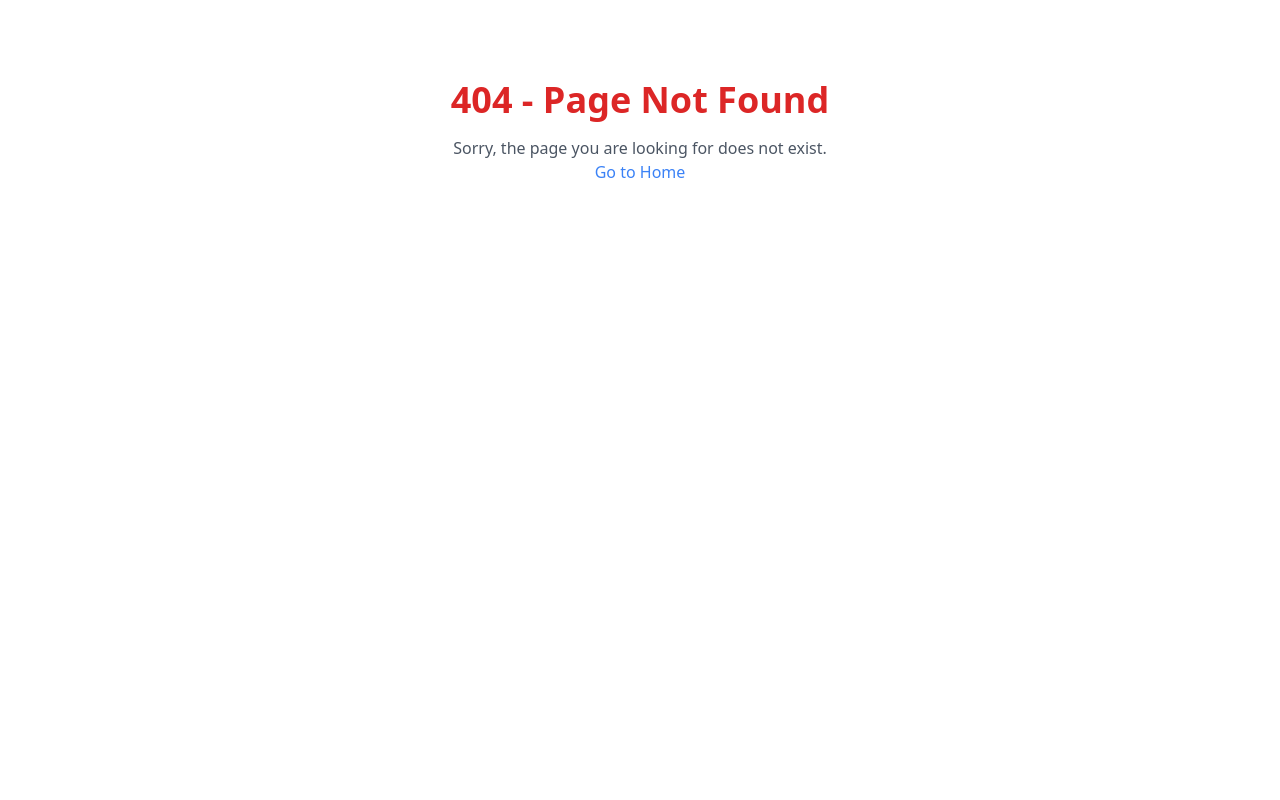
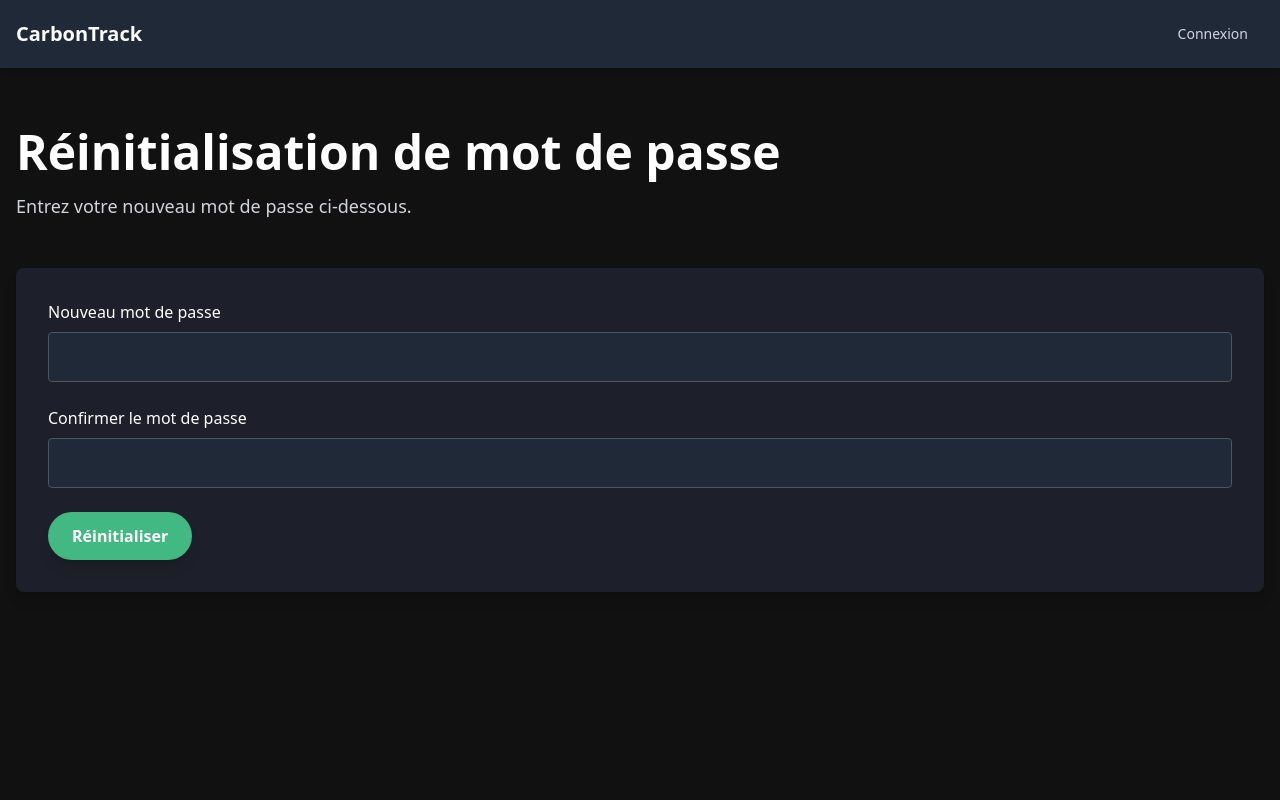
Before and after one commit to Pagiestm/CarbonTrack, a Vue app in the folder Front-CarbonTrack/: page /reset-password in a window 1280 px wide. Before the commit this address had no page. Shown: the top 800 px of the page. Built offline with nearby package versions, Linux system fonts and the light colour scheme.

Commit message:
feat(RequestPasswordReset.vue, ResetPassword.vue): creation of forms to modify the password + form to enter the email and service for the API + environment variable

```diff
--- a/Front-CarbonTrack/src/router/index.js
+++ b/Front-CarbonTrack/src/router/index.js
@@ -17,6 +17,8 @@ import EditProjectPage from '../views/Project/EditProjectPage.vue';
 import CategoriesPage from '../views/Admin/CategoriesPage.vue';
 import CreateCategoryPage from '../views/Admin/CreateCategoryPage.vue';
 import EditCategoryPage from '../views/Admin/EditCategoryPage.vue';
+import RequestPasswordReset from '../views/PasswordReset/RequestPasswordReset.vue';
+import ResetPassword from '../views/PasswordReset/ResetPassword.vue';
 
 const routes = [
     { path: '/', name: 'Home', component: HomePage },
@@ -29,6 +31,13 @@ const routes = [
     { path: '/projects/:id', name: 'ProjectDetailsPage', component: ProjectDetailsPage, props: true },
     { path: '/projects/create', name: 'CreateProjectPage', component: CreateProjectPage, meta: { requiresAuth: true } },
     { path: '/projects/edit/:id', name: 'EditProjectPage', component: EditProjectPage, meta: { requiresAuth: true } },
+    { path: '/password-reset/request', name: 'RequestPasswordReset', component: RequestPasswordReset },
+    {
+        path: '/reset-password',
+        name: 'ResetPassword',
+        component: ResetPassword,
+        props: route => ({ token: route.query.token })
+    },
     {
         path: '/admin', name: 'Admin', component: AdminPage, meta: { requiresAuth: true, requiresAdmin: true }, children: [
             {
--- /dev/null
+++ b/Front-CarbonTrack/src/services/passwordResetService.js
@@ -0,0 +1,25 @@
+import axios from 'axios';
+
+const API_BASE_URL = import.meta.env.VITE_API_BASE_URL;
+
+export const requestPasswordReset = async (email) => {
+    try {
+        const response = await axios.post(`${API_BASE_URL}/password-reset/request-password-reset`, { email });
+        return response.data;
+    } catch (error) {
+        throw new Error(error.response?.data?.error || 'Failed to request password reset');
+    }
+};
+
+export const resetPassword = async (token, newPassword, confirmPassword) => {
+    try {
+        const response = await axios.post(`${API_BASE_URL}/password-reset/reset-password`, {
+            token,
+            newPassword,
+            confirmPassword
+        });
+        return response.data;
+    } catch (error) {
+        throw new Error(error.response?.data?.error || 'Failed to reset password');
+    }
+};
--- a/Front-CarbonTrack/src/views/LoginPage.vue
+++ b/Front-CarbonTrack/src/views/LoginPage.vue
@@ -28,7 +28,7 @@
                 </form>
                 <div class="mt-6 text-center">
                     <p class="text-customGray">Vous n'avez pas de compte ? <a href="/register" class="text-light hover:underline">Inscrivez-vous</a></p>
-                    <p class="text-light mt-2"><a href="/forgot-password" class="text-light hover:underline">Mot de passe oublié ?</a></p>
+                    <p class="text-light mt-2"><a href="/password-reset/request" class="text-light hover:underline">Mot de passe oublié ?</a></p>
                 </div>
             </div>
             <div class="hidden xl:flex xl:items-center xl:justify-center xl:col-span-1">
--- /dev/null
+++ b/Front-CarbonTrack/src/views/PasswordReset/RequestPasswordReset.vue
@@ -0,0 +1,77 @@
+<template>
+    <NavBar />
+    <section class="w-full py-24 lg:py-32 bg-secondary min-h-screen">
+      <div class="container mx-auto px-4">
+        <header class="mb-12 text-center lg:text-left">
+          <h1 class="text-5xl font-bold text-white">Demande de réinitialisation de mot de passe</h1>
+          <p class="text-lg text-gray-300 mt-4">
+            Entrez votre adresse email pour recevoir un lien de réinitialisation de mot de passe.
+          </p>
+        </header>
+        <div v-if="isLoading" class="text-center text-white">
+          Envoi en cours...
+        </div>
+        <div v-else>
+          <form @submit.prevent="handleSubmit" class="bg-primary p-8 rounded-lg shadow-lg">
+            <div class="mb-6">
+              <label for="email" class="block text-white mb-2">Email</label>
+              <input v-model="email" type="email" id="email"
+                class="w-full p-3 rounded bg-gray-800 text-white border border-gray-600 focus:outline-none focus:ring-2 focus:ring-customGreen"/>
+              <FormError :message="errors.email" />
+            </div>
+            <button type="submit" :disabled="isLoading"
+              class="py-3 px-6 bg-customGreen text-white font-semibold rounded-full shadow-lg hover:scale-105 transition-transform duration-300 ease-in-out">
+              <span v-if="isLoading">Envoi...</span>
+              <span v-else>Envoyer</span>
+            </button>
+          </form>
+          <SuccessMessage v-if="showSuccessMessage" :show="showSuccessMessage" :message="successMessage"
+            @close="handleCloseSuccessMessage" />
+          <ErrorMessage v-if="showErrorMessage" :show="showErrorMessage" :message="errorMessage"
+            @close="handleCloseErrorMessage" />
+        </div>
+      </div>
+    </section>
+    <Footer />
+  </template>
+
+  <script setup>
+  import { ref } from 'vue';
+  import NavBar from '../../components/NavBar.vue';
+  import Footer from '../../components/Footer.vue';
+  import FormError from '../../components/Alert/FormError.vue';
+  import SuccessMessage from '../../components/Alert/SuccessMessage.vue';
+  import ErrorMessage from '../../components/Alert/ErrorMessage.vue';
+  import { requestPasswordReset } from '../../services/passwordResetService';
+
+  const email = ref('');
+  const isLoading = ref(false);
+  const errors = ref({});
+  const showSuccessMessage = ref(false);
+  const successMessage = ref('');
+  const showErrorMessage = ref(false);
+  const errorMessage = ref('');
+
+  const handleSubmit = async () => {
+    isLoading.value = true;
+    errors.value = {};
+    try {
+      await requestPasswordReset(email.value);
+      successMessage.value = 'Un lien de réinitialisation de mot de passe a été envoyé à votre adresse email.';
+      showSuccessMessage.value = true;
+    } catch (error) {
+      errorMessage.value = error.message;
+      showErrorMessage.value = true;
+    } finally {
+      isLoading.value = false;
+    }
+  };
+
+  const handleCloseSuccessMessage = () => {
+    showSuccessMessage.value = false;
+  };
+
+  const handleCloseErrorMessage = () => {
+    showErrorMessage.value = false;
+  };
+  </script>
--- /dev/null
+++ b/Front-CarbonTrack/src/views/PasswordReset/ResetPassword.vue
@@ -0,0 +1,89 @@
+<template>
+    <NavBar />
+    <section class="w-full py-24 lg:py-32 bg-secondary min-h-screen">
+        <div class="container mx-auto px-4">
+            <header class="mb-12 text-center lg:text-left">
+                <h1 class="text-5xl font-bold text-white">Réinitialisation de mot de passe</h1>
+                <p class="text-lg text-gray-300 mt-4">
+                    Entrez votre nouveau mot de passe ci-dessous.
+                </p>
+            </header>
+            <div v-if="isLoading" class="text-center text-white">
+                Réinitialisation en cours...
+            </div>
+            <div v-else>
+                <form @submit.prevent="handleSubmit" class="bg-primary p-8 rounded-lg shadow-lg">
+                    <div class="mb-6">
+                        <label for="newPassword" class="block text-white mb-2">Nouveau mot de passe</label>
+                        <input v-model="newPassword" type="password" id="newPassword"
+                            class="w-full p-3 rounded bg-gray-800 text-white border border-gray-600 focus:outline-none focus:ring-2 focus:ring-customGreen" />
+                        <FormError :message="errors.newPassword" />
+                    </div>
+                    <div class="mb-6">
+                        <label for="confirmPassword" class="block text-white mb-2">Confirmer le mot de passe</label>
+                        <input v-model="confirmPassword" type="password" id="confirmPassword"
+                            class="w-full p-3 rounded bg-gray-800 text-white border border-gray-600 focus:outline-none focus:ring-2 focus:ring-customGreen" />
+                        <FormError :message="errors.confirmPassword" />
+                    </div>
+                    <button type="submit" :disabled="isLoading"
+                        class="py-3 px-6 bg-customGreen text-white font-semibold rounded-full shadow-lg hover:scale-105 transition-transform duration-300 ease-in-out">
+                        <span v-if="isLoading">Réinitialisation...</span>
+                        <span v-else>Réinitialiser</span>
+                    </button>
+                </form>
+                <SuccessMessage v-if="showSuccessMessage" :show="showSuccessMessage" :message="successMessage"
+                    @close="handleCloseSuccessMessage" />
+                <ErrorMessage v-if="showErrorMessage" :show="showErrorMessage" :message="errorMessage"
+                    @close="handleCloseErrorMessage" />
+            </div>
+        </div>
+    </section>
+    <Footer />
+</template>
+
+<script setup>
+import { ref } from 'vue';
+import { useRoute } from 'vue-router';
+import NavBar from '../../components/NavBar.vue';
+import Footer from '../../components/Footer.vue';
+import FormError from '../../components/Alert/FormError.vue';
+import SuccessMessage from '../../components/Alert/SuccessMessage.vue';
+import ErrorMessage from '../../components/Alert/ErrorMessage.vue';
+import { resetPassword } from '../../services/passwordResetService';
+
+const route = useRoute();
+const token = route.query.token;
+
+const newPassword = ref('');
+const confirmPassword = ref('');
+const isLoading = ref(false);
+const errors = ref({});
+const showSuccessMessage = ref(false);
+const successMessage = ref('');
+const showErrorMessage = ref(false);
+const errorMessage = ref('');
+
+const handleSubmit = async () => {
+    isLoading.value = true;
+    errors.value = {};
+    try {
+        await resetPassword(token, newPassword.value, confirmPassword.value);
+        showSuccessMessage.value = true;
+        successMessage.value = 'Mot de passe réinitialisé avec succès.';
+    } catch (error) {
+        showErrorMessage.value = true;
+        errorMessage.value = error.message;
+    } finally {
+        isLoading.value = false;
+    }
+};
+
+const handleCloseSuccessMessage = () => {
+    showSuccessMessage.value = false;
+    router.push('/login');
+};
+
+const handleCloseErrorMessage = () => {
+    showErrorMessage.value = false;
+};
+</script>
```
Also changed, not shown: 2 other files (tests, documents, lock files or other folders).
